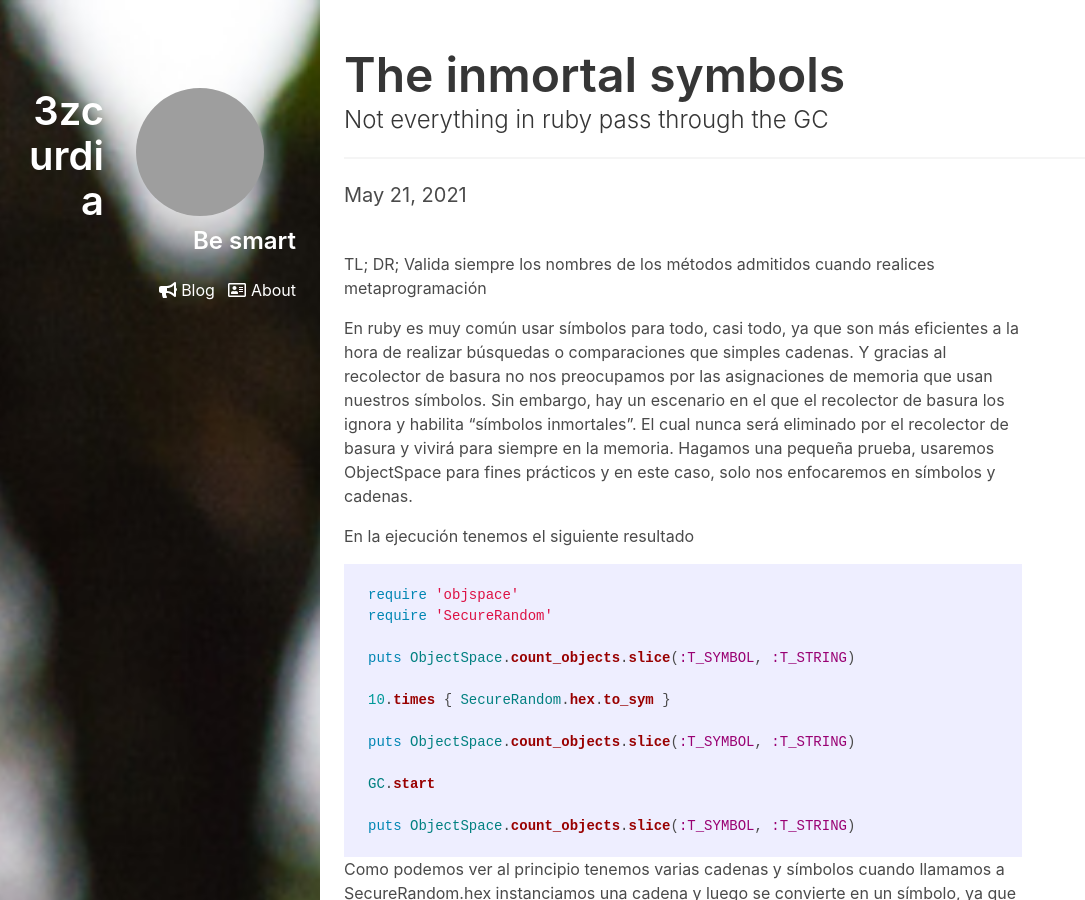
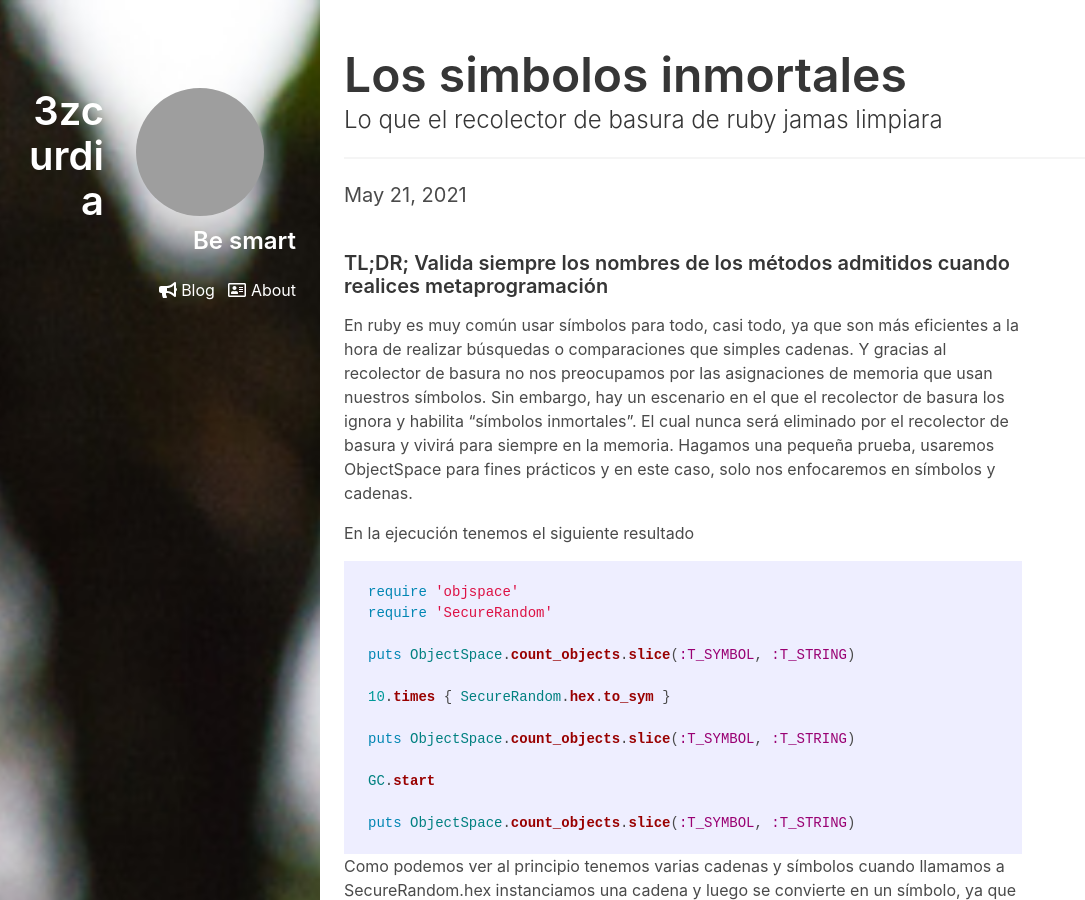
Before and after one commit to 3zcurdia/3zcurdia.github.io, a Jekyll site: the page built from _posts/2021-05-20-the-inmortal-symbols.md, in a window 1280 px wide and 900 px high. Shown: the whole window, without its empty margins (0-1085 px from the left). Built offline with Jekyll 4.4.1, drawn with Linux system fonts in a browser that asks for light colours; nearby versions of some CDN libraries; grey boxes are pictures that could not be loaded.

Commit message:
Translate post title to spanish

```diff
--- a/_posts/2021-05-20-the-inmortal-symbols.md
+++ b/_posts/2021-05-20-the-inmortal-symbols.md
@@ -1,14 +1,14 @@
 ---
 layout: post
-title: The inmortal symbols
-description: Not everything in ruby pass through the GC
+title: Los simbolos inmortales
+description: Lo que el recolector de basura de ruby jamas limpiara
 date: "2021-05-20T18:00:00-06:00"
 tags:
   - elixir
   - ruby
 ---
 
-TL; DR; Valida siempre los nombres de los métodos admitidos cuando realices metaprogramación
+#### TL;DR; Valida siempre los nombres de los métodos admitidos cuando realices metaprogramación
 
 En ruby es muy común usar símbolos para todo, casi todo, ya que son más eficientes a la hora de realizar búsquedas o comparaciones que simples cadenas. Y gracias al recolector de basura no nos preocupamos por las asignaciones de memoria que usan nuestros símbolos. Sin embargo, hay un escenario en el que el recolector de basura los ignora y habilita "símbolos inmortales". El cual nunca será eliminado por el recolector de basura y vivirá para siempre en la memoria. Hagamos una pequeña prueba, usaremos ObjectSpace para fines prácticos y en este caso, solo nos enfocaremos en símbolos y cadenas.
 
```
